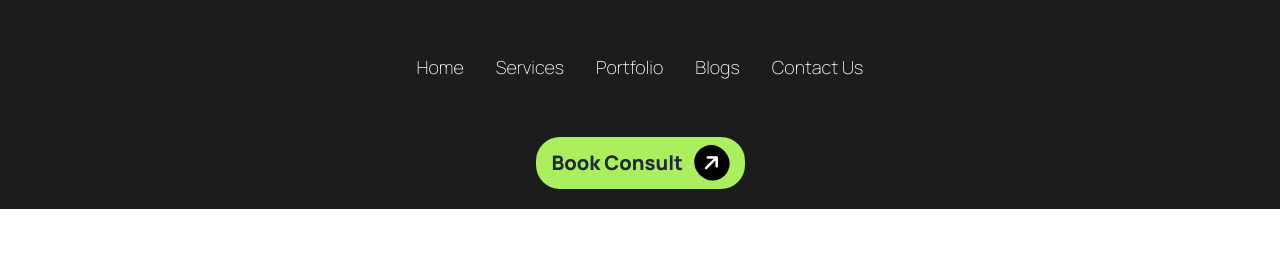
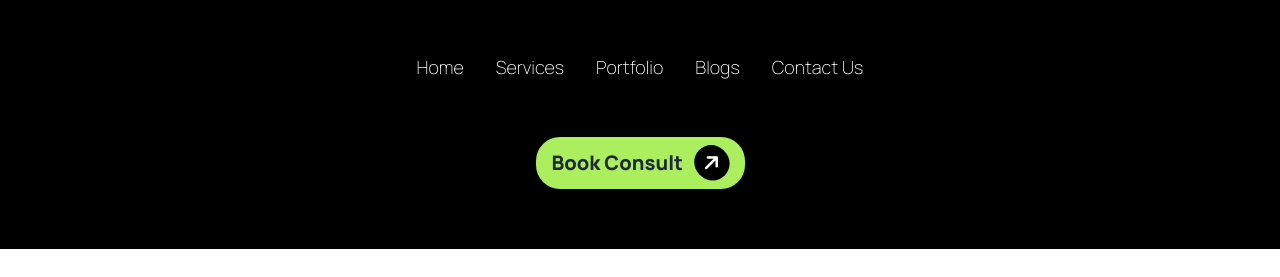
Before and after one commit to tasn-i/Rinterio, a plain HTML site: page index.html in a window 1280 px wide. Shown: the part 2028-2305 px from the top of the page. Before the commit the page ends 2265 px from the top, so only its background shows below. Drawn offline with nearby package versions, Linux system fonts and the light colour scheme.

Commit message:
added footer mb

```diff
--- a/index.html
+++ b/index.html
@@ -155,7 +155,7 @@
     -----------------------------Let’s Connect section End------------------------------- -->
     </main>
     <footer>
-        <section class="bg-[#1C1C1C] p-5 ">
+        <section class="bg-black p-5 ">
 
             <div  class="flex items-center justify-center  mt-12">
 
@@ -177,7 +177,7 @@
                 <div><a><li>Contact Us</li></a></div>
 
                 </ul>
-                <div  class="flex items-center justify-center mt-12">
+                <div  class="flex items-center justify-center mt-12 mb-10">
                     <a class="py-2 px-4 bg-praimary-color rounded-3xl font-extrabold text-xl">Book Consult <i class="fa-solid fa-arrow-right -rotate-45 rounded-full bg-black text-white p-2 ml-2"></i></a>
                 </div>
             </nav>
```
